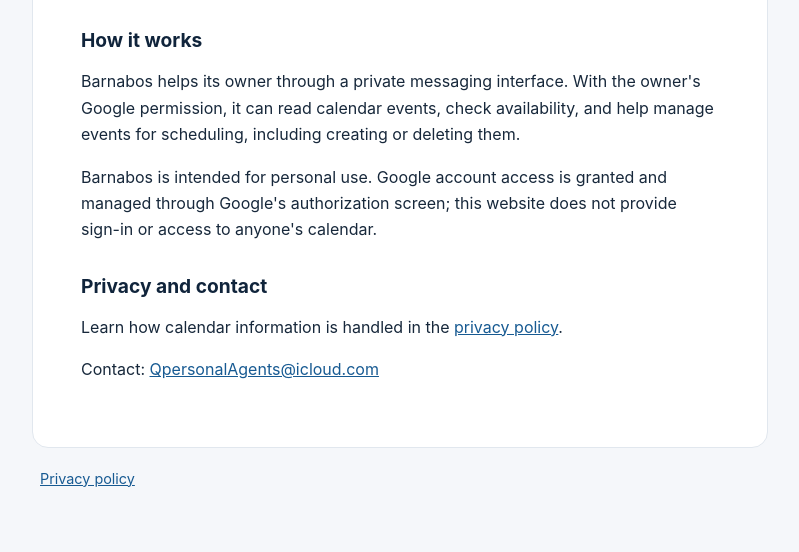
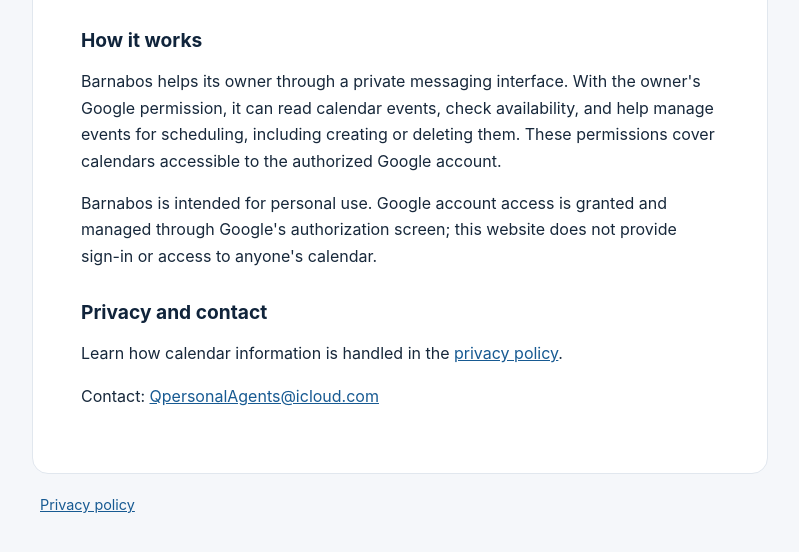
Before and after one commit to qmingo27/barnabos-info, a plain HTML site: page index.html in a window 1280 px wide. Shown: the part 298-850 px from the top of the page, without its empty margins (240-1039 px from the left). Drawn offline with Linux system fonts and the light colour scheme.

Commit message:
Clarify scope of Calendar access in index.html
Co-authored-by: Copilot App <223556219+Copilot@users.noreply.github.com>

```diff
--- a/index.html
+++ b/index.html
@@ -16,7 +16,7 @@
     </header>
     <section>
       <h2>How it works</h2>
-      <p>Barnabos helps its owner through a private messaging interface. With the owner's Google permission, it can read calendar events, check availability, and help manage events for scheduling, including creating or deleting them.</p>
+      <p>Barnabos helps its owner through a private messaging interface. With the owner's Google permission, it can read calendar events, check availability, and help manage events for scheduling, including creating or deleting them. These permissions cover calendars accessible to the authorized Google account.</p>
       <p>Barnabos is intended for personal use. Google account access is granted and managed through Google's authorization screen; this website does not provide sign-in or access to anyone's calendar.</p>
     </section>
     <section>
```
